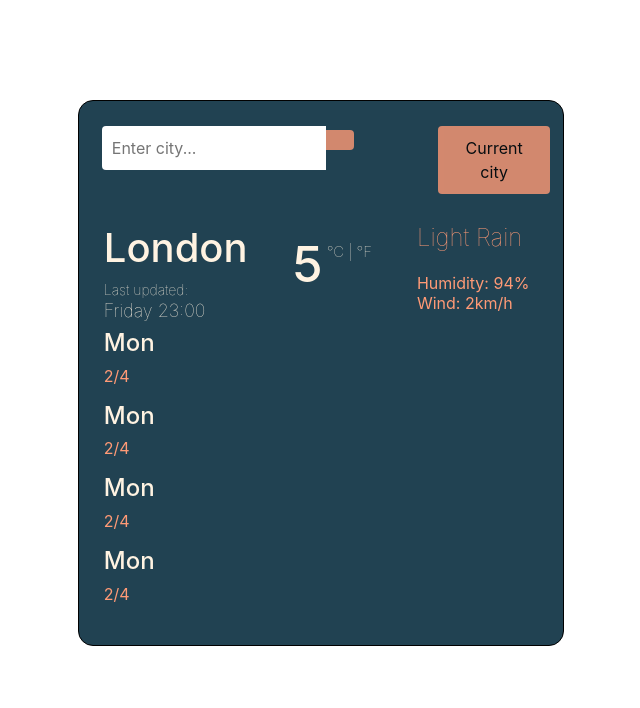
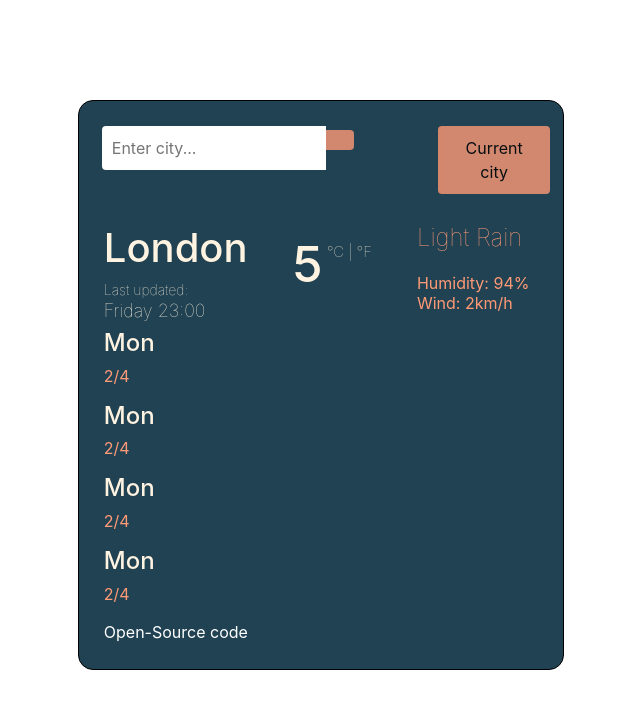
Before and after one commit to barbsindev/React-Weather-App, a React (Create React App) app: page / in a window 1280 px wide. Shown: the top 708 px of the page, without its empty margins (319-959 px from the left). Built offline with nearby package versions, Linux system fonts and the light colour scheme.

Commit message:
Added Github link

```diff
--- a/src/App.js
+++ b/src/App.js
@@ -18,7 +18,9 @@ function App() {
             <Forecast />
           </div>
         </div>
+        <a href="https://github.com/barbsindev/React-Weather-App" className="git-link" target="_blank">Open-Source code</a>
       </div>
+
     </div>
   );
 }
--- a/src/styles.css
+++ b/src/styles.css
@@ -25,3 +25,8 @@ p {
   line-height: 20px;
   padding-top: 30px;
 }
+
+.git-link {
+  color: white;
+  text-decoration: none;
+}
```
